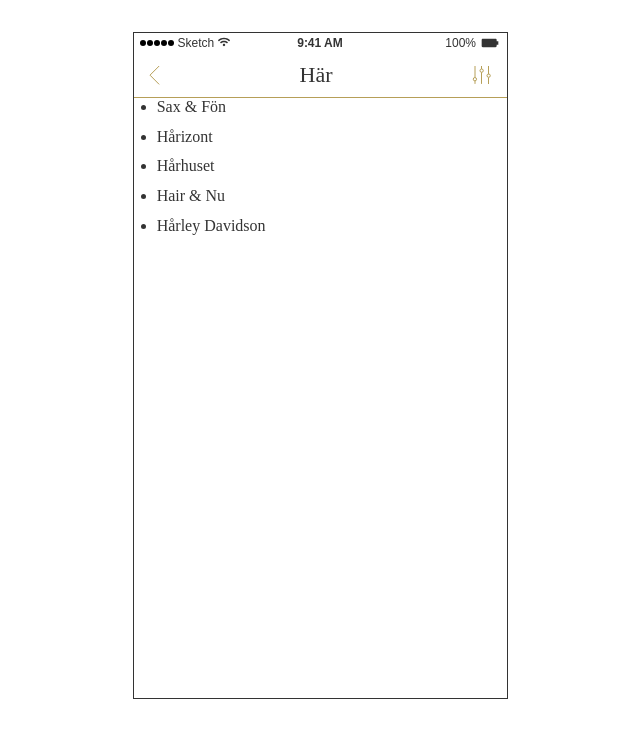
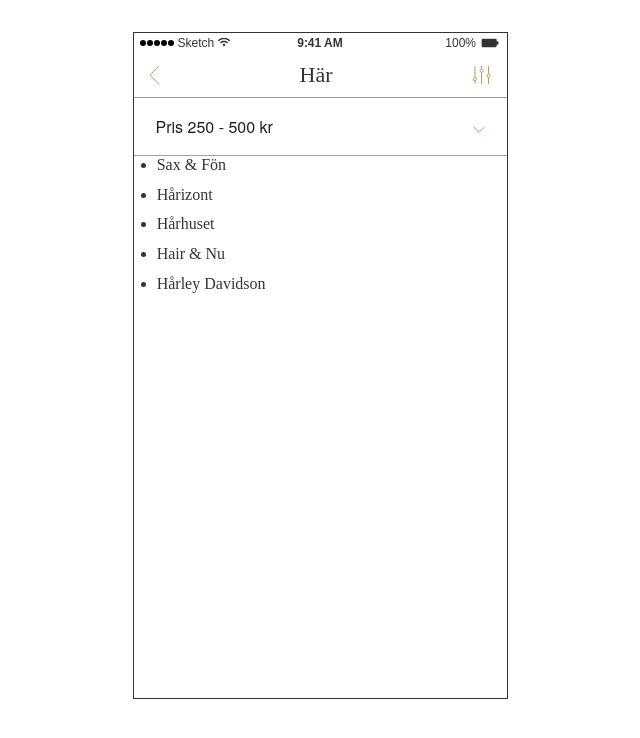
Before and after one commit to lulu70/the-salon, a Gatsby site: page / in a window 1280 px wide. Shown: the whole page, without its empty margins (320-960 px from the left). Built offline with nearby package versions, Linux system fonts and the light colour scheme; Gatsby itself is replaced by a stand-in of ours.

Commit message:
added filter component

```diff
--- /dev/null
+++ b/src/components/Filter.js
@@ -0,0 +1,61 @@
+import React from "react"
+import styled from "styled-components"
+import DownArrowSvg from "../assets/down-arrow.svg"
+const Container = styled.div`
+  border-bottom: solid 1px #b69f58;
+  padding: 16px 16px 0 16px;
+`
+const IntervalsList = styled.ul`
+  list-style: none;
+  display: flex;
+  flex-direction: column;
+  font-family: HelveticaNeue;
+  margin: 0;
+`
+const IntervalButton = styled.button`
+  background-color: transparent;
+  border: none;
+  display: flex;
+  justify-content: space-between;
+  align-items: baseline;
+`
+const Interval = styled.li`
+  color: #202020;
+  margin-bottom: 16px;
+`
+const Filter = ({
+  priceIntervals,
+  selectedInterval,
+  setSelectedInterval,
+  showAllIntervals,
+  setShowAllIntervals,
+}) => {
+  const handleIntervalClick = interval => {
+    setSelectedInterval(interval)
+    setShowAllIntervals(!showAllIntervals)
+  }
+  return (
+    <Container>
+      <IntervalsList>
+        {showAllIntervals ? (
+          priceIntervals.map(interval => (
+            <IntervalButton
+              key={interval}
+              onClick={() => handleIntervalClick(interval)}
+            >
+              <Interval>Pris {interval} kr</Interval>
+              <DownArrowSvg />
+            </IntervalButton>
+          ))
+        ) : (
+          <IntervalButton onClick={() => handleIntervalClick(selectedInterval)}>
+            <Interval>Pris {selectedInterval} kr</Interval>
+            <DownArrowSvg />
+          </IntervalButton>
+        )}
+      </IntervalsList>
+    </Container>
+  )
+}
+
+export default Filter
--- a/src/components/ListViewHeader.js
+++ b/src/components/ListViewHeader.js
@@ -14,13 +14,25 @@ const Header = styled.h1`
   margin: 0;
   font-weight: 300;
 `
+const FilterButton = styled.button`
+  height: 18px;
+  background-color: transparent;
+  border: none;
+  padding: 0;
+`
 
-const ListViewHeader = () => {
+const ListViewHeader = ({ showAllIntervals, setShowAllIntervals }) => {
+  const handleFilterClick = () => {
+    setShowAllIntervals(!showAllIntervals)
+  }
+
   return (
     <Container>
       <ArrowSVG />
       <Header>Här</Header>
-      <FilterSVG />
+      <FilterButton onClick={handleFilterClick}>
+        <FilterSVG />
+      </FilterButton>
     </Container>
   )
 }
--- a/src/components/layout.css
+++ b/src/components/layout.css
@@ -138,6 +138,9 @@ button::-moz-focus-inner {
 [type="submit"]:-moz-focusring,
 button:-moz-focusring {
   outline: 1px dotted ButtonText;
+}
+button:focus {
+  outline: dashed #b69f58 1px;
 }
 fieldset {
   border: 1px solid silver;
--- a/src/data/data.json
+++ b/src/data/data.json
@@ -1,4 +1,5 @@
 {
+  "priceIntervals": ["100 - 250", "250 - 500", "500 - 750", "750 - 1000"],
   "salons": [
     {
       "id": 0,
@@ -8,7 +9,8 @@
       "rating": 4,
       "ratingCount": 32,
       "price": "320 kr",
-      "timeSlot": "30 min"
+      "timeSlot": "30 min",
+      "priceInterval": "250 - 500"
     },
     {
       "id": 1,
@@ -18,7 +20,8 @@
       "rating": 4,
       "ratingCount": 32,
       "price": "320 kr",
-      "timeSlot": "30 min"
+      "timeSlot": "30 min",
+      "priceInterval": "250 - 500"
     },
     {
       "id": 2,
@@ -28,7 +31,8 @@
       "rating": 4,
       "ratingCount": 32,
       "price": "320 kr",
-      "timeSlot": "30 min"
+      "timeSlot": "30 min",
+      "priceInterval": "250 - 500"
     },
     {
       "id": 3,
@@ -38,7 +42,8 @@
       "rating": 4,
       "ratingCount": 32,
       "price": "320 kr",
-      "timeSlot": "30 min"
+      "timeSlot": "30 min",
+      "priceInterval": "250 - 500"
     },
     {
       "id": 4,
@@ -48,7 +53,8 @@
       "rating": 4,
       "ratingCount": 32,
       "price": "320 kr",
-      "timeSlot": "30 min"
+      "timeSlot": "30 min",
+      "priceInterval": "250 - 500"
     }
   ]
 }
--- a/src/pages/index.js
+++ b/src/pages/index.js
@@ -4,14 +4,29 @@ import SEO from "../components/seo"
 import { graphql } from "gatsby"
 import MobileStatusBar from "../components/MobileStatusBar"
 import ListViewHeader from "../components/ListViewHeader"
+import Filter from "../components/Filter"
 
 const IndexPage = ({ data }) => {
+  const [showAllIntervals, setShowAllIntervals] = React.useState(false)
+  const [selectedInterval, setSelectedInterval] = React.useState(["250 - 500"])
+
   const salons = data.dataJson.salons
+  const priceIntervals = data.dataJson.priceIntervals
   return (
     <Layout>
       <SEO title="Home" />
       <MobileStatusBar />
-      <ListViewHeader />
+      <ListViewHeader
+        showAllIntervals={showAllIntervals}
+        setShowAllIntervals={setShowAllIntervals}
+      />
+      <Filter
+        priceIntervals={priceIntervals}
+        selectedInterval={selectedInterval}
+        setSelectedInterval={setSelectedInterval}
+        showAllIntervals={showAllIntervals}
+        setShowAllIntervals={setShowAllIntervals}
+      />
       <ul>
         {salons.map(salon => (
           <li key={salon.id}>{salon.name}</li>
@@ -26,6 +41,7 @@ export default IndexPage
 export const query = graphql`
   query {
     dataJson {
+      priceIntervals
       salons {
         id
         name
@@ -35,6 +51,7 @@ export const query = graphql`
         ratingCount
         price
         timeSlot
+        priceInterval
       }
     }
   }
```
Also changed, not shown: src/assets/down-arrow.svg (added).
